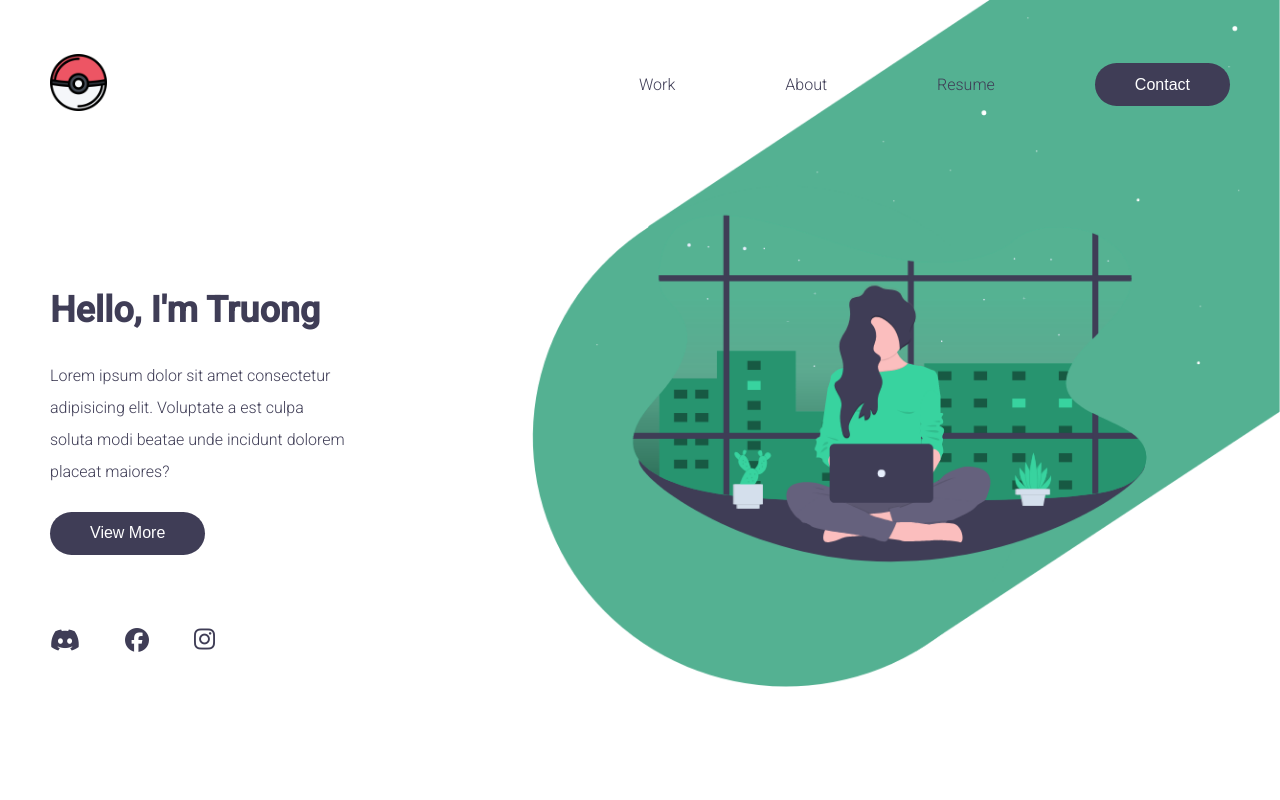
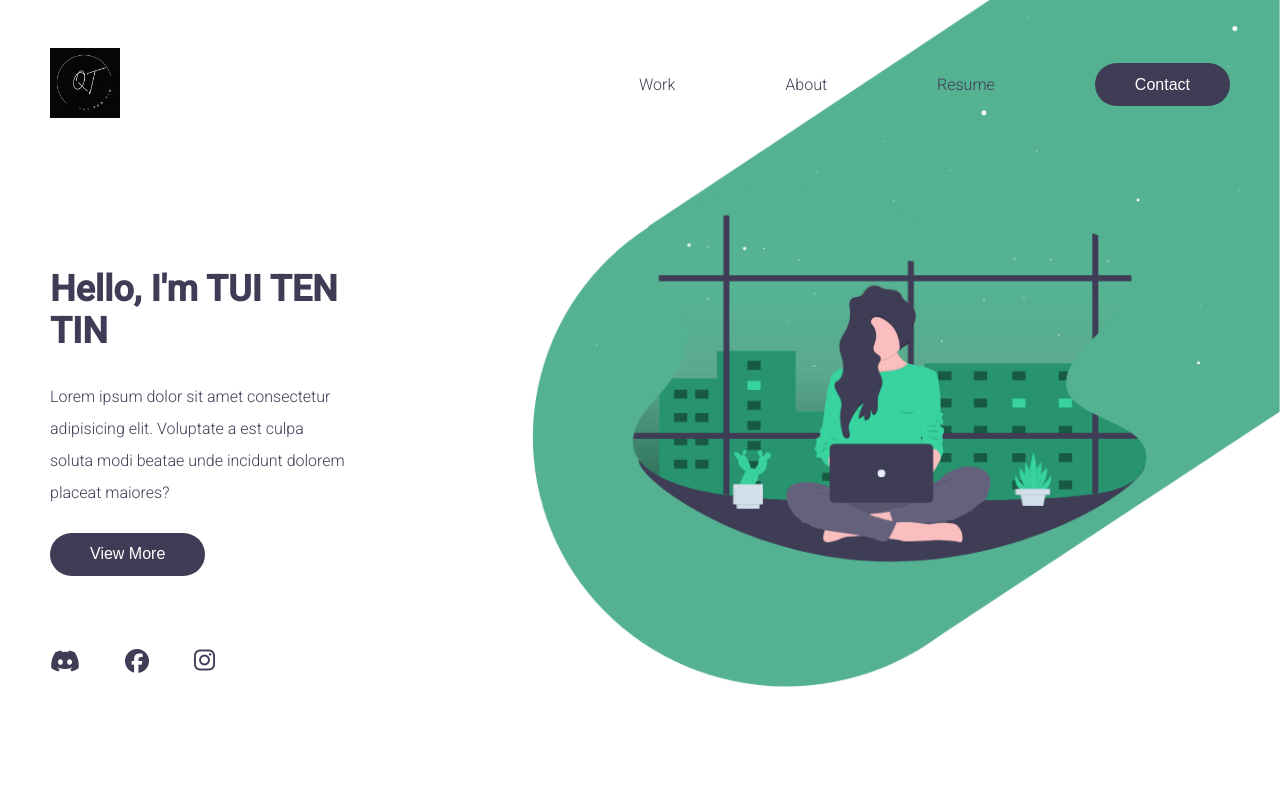
Before and after one commit to quoctin05/tuitetin, a plain HTML site: page index.html in a window 1280 px wide. Shown: the top 800 px of the page. Drawn offline with Linux system fonts and the light colour scheme.

Commit message:
tuitentin

```diff
--- a/css/main.css
+++ b/css/main.css
@@ -79,8 +79,8 @@ header {
 
 /* logo */
 .navbar__logo img {
-  width: 57px;
-  height: 57px;
+  width: 70px;
+  height: 70px;
   object-fit: cover;
 }
 
--- a/index.html
+++ b/index.html
@@ -12,11 +12,11 @@
      integrity="sha512-z3gLpd7yknf1YoNbCzqRKc4qyor8gaKU1qmn+CShxbuBusANI9QpRohGBreCFkKxLhei6S9CQXFEbbKuqLg0DA=="
      crossorigin="anonymous" referrerpolicy="no-referrer" />
     <link href="https://fonts.googleapis.com/css2?family=Roboto:wght@300;500&display=swap" rel="stylesheet"/>
-    <link rel="shortcut icon" href="img/icon.png" type="image/x-icon">
+    <link rel="shortcut icon" href="img/favicon3-removebg-preview.png" type="image/x-icon">
 
     <!-- main css -->
     <link rel="stylesheet" href="css/main.css" />
-    <title>CSS</title>
+    <title>My Web</title>
   </head>
   <body>
     <!-- overlay -->
@@ -27,7 +27,7 @@
         <nav class="navbar">
           <!-- logo -->
           <div class="navbar__logo">
-            <img src="img/icon.png" alt="website logo" />
+            <img src="img/2.png" alt="website logo" />
           </div>
           <!-- links -->
           <ul class="navbar__links">
@@ -52,7 +52,7 @@
         </div>
         <!-- heading -->
         <div class="banner__heading">
-          <h1>Hello, I'm Truong</h1>
+          <h1>Hello, I'm TUI TEN TIN</h1>
           <p>Lorem ipsum dolor sit amet consectetur adipisicing elit. Voluptate a
             est culpa soluta modi beatae unde incidunt dolorem placeat maiores?</p>
           <a href="#"><button class="banner__btn">View More</button></a>
```
Also changed, not shown: img/2.png (added), img/favicon3-removebg-preview.png (added).
